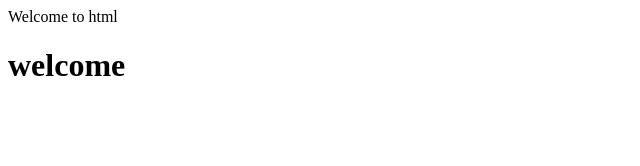
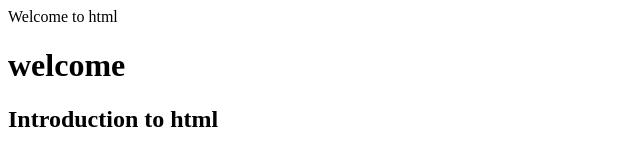
Before and after one commit to Jyothi-Varanganti/Loginscreen_page, a plain HTML site: page Index.html in a window 1280 px wide. Shown: the whole page, without its empty margins (0-640 px from the left). Drawn offline with Linux system fonts and the light colour scheme.

Commit message:
added intoduction

```diff
--- a/Index.html
+++ b/Index.html
@@ -8,5 +8,6 @@
 <body>
     <h>Welcome to html</h>
     <h1>welcome</h1>
+    <h2>Introduction to html</h2>
 </body>
 </html>
```
